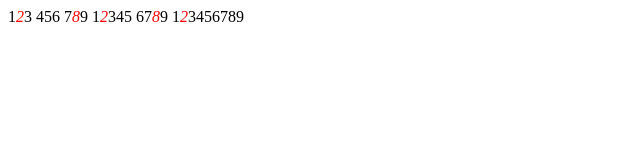
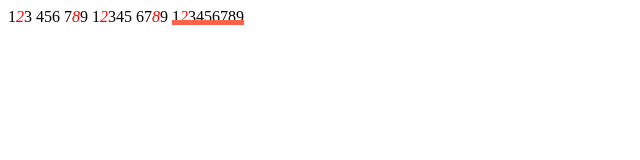
Before and after one commit to aleks-frontend/letter-highlight, a website: page index.html in a window 1280 px wide. Shown: the full height of the page, 0-640 px from the left. Drawn offline with Linux system fonts and the light colour scheme.

Commit message:
chore: added automatic last word underlining option

```diff
--- a/index.html
+++ b/index.html
@@ -15,16 +15,33 @@
         .underline {
             text-decoration: underline;
         }
+
+        /* Helper Classes */
+        .u-custom-underline {
+            position: relative;
+        }
+
+        .u-custom-underline::after {
+            content: '';
+            position: absolute;
+            width: 100%;
+            height: 5px;
+            bottom: 0;
+            left: 0;
+            /*background: url(https://files.outfit.io/media_library_items/96014/custom-border.png);*/
+            background: tomato;
+            background-size: contain;
+            background-position: center;
+            background-repeat: no-repeat;
+        }
     </style>
 </head>
 <body>
     <div class="headingMaster">
-        <span style="text-decoration: underline;">123</span> 4<span style="text-decoration: underline;">56</span> 789 12345 <span style="text-decoration: underline;">6789</span> <strong>123</strong>45<br>67<strong>89</strong>
-    </div>
+        <span style="text-decoration: underline;">123</span> 4<span style="text-decoration: underline;">56</span> 789 12345 <span style="text-decoration: underline;">6789</span> <strong>123</strong>45<br>67<strong>89</strong></div>
     <div class="js-sentence-output"></div>
 <script>
-
-function letterHighlight(source, target) {
+  function letterHighlight(source, target, autoUnderline=false) {
     function Word(id) {
       this.id = id,
         this.hasHl = false,
@@ -41,7 +58,9 @@
                      isBoldStart = 'false',
                      isBoldEnd = 'false',
                      isHighlighted = 'false',
-                    wordIndex = null) {
+                     wordIndex = null,
+                     isFirstInLastWord = 'false',
+                     isLastInLastWord = 'false') {
       this.char = char,
         this.id = id,
         this.isLetter = isLetter,
@@ -126,6 +145,33 @@
       })
     });
 
+    const lastWordChars = letters.filter((letter, index) => {
+      const isLastWord = letter.wordIndex == words.length - 1;
+      const isFirstChar = letters[index-1] && !letters[index-1].isLetter;
+      const isLastChar = letters[index + 1] == null;
+
+      if (isFirstChar) {
+        letter.isFirstChar = true;
+      }
+
+      if (isLastChar) {
+        letter.isLastChar = true;
+      }
+
+      if ( isLastWord && ( isFirstChar || isLastChar )) {
+        return true;
+      }
+    });
+
+    letters.forEach(letter => {
+      lastWordChars.forEach(char => {
+        if ( letter.id === char.id ) {
+          if ( char.isFirstChar ) letter.isFirstInLastWord = true;
+          if ( char.isLastChar ) letter.isLastInLastWord = true;
+        }
+      })
+    });
+
     const formated = letters.map(letter => {
       if ( letter.isUnderlineStart ) return '<span style="text-decoration: underline;">';
       if ( letter.isUnderlineEnd ) return '</span>';
@@ -136,8 +182,14 @@
       if ( letter.isLineBreak ) return '<br>';
 
       if ( letter.isHighlighted ) {
+        if ( letter.isFirstInLastWord && autoUnderline ) return `<span class="u-custom-underline"><em>${letter.char}</em>`;
+        if ( letter.isLastInLastWord && autoUnderline ) return `<em>${letter.char}</em></span>`;
+
         return `<em>${letter.char}</em>`;
       } else {
+        if ( letter.isFirstInLastWord && autoUnderline ) return `<span class="u-custom-underline">${letter.char}`;
+        if ( letter.isLastInLastWord && autoUnderline ) return `${letter.char}</span>`;
+
         return letter.char;
       }
     }).join('');
@@ -145,7 +197,7 @@
     document.querySelector(target).innerHTML = formated;
   }
 
-letterHighlight('.headingMaster', '.js-sentence-output');
+  letterHighlight('.headingMaster', '.js-sentence-output', true);
 </script>
 </body>
 </html>
```
Lines whose indentation alone changed are shown as unchanged.
